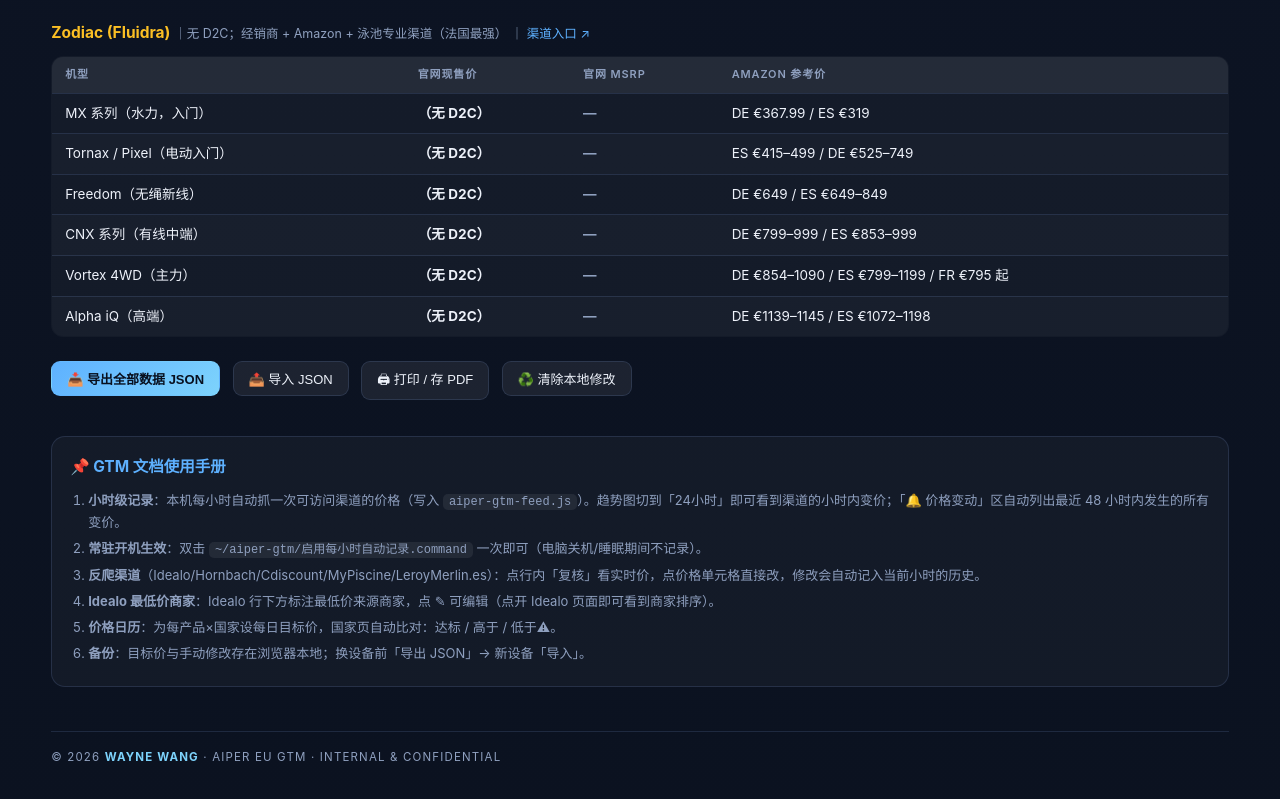
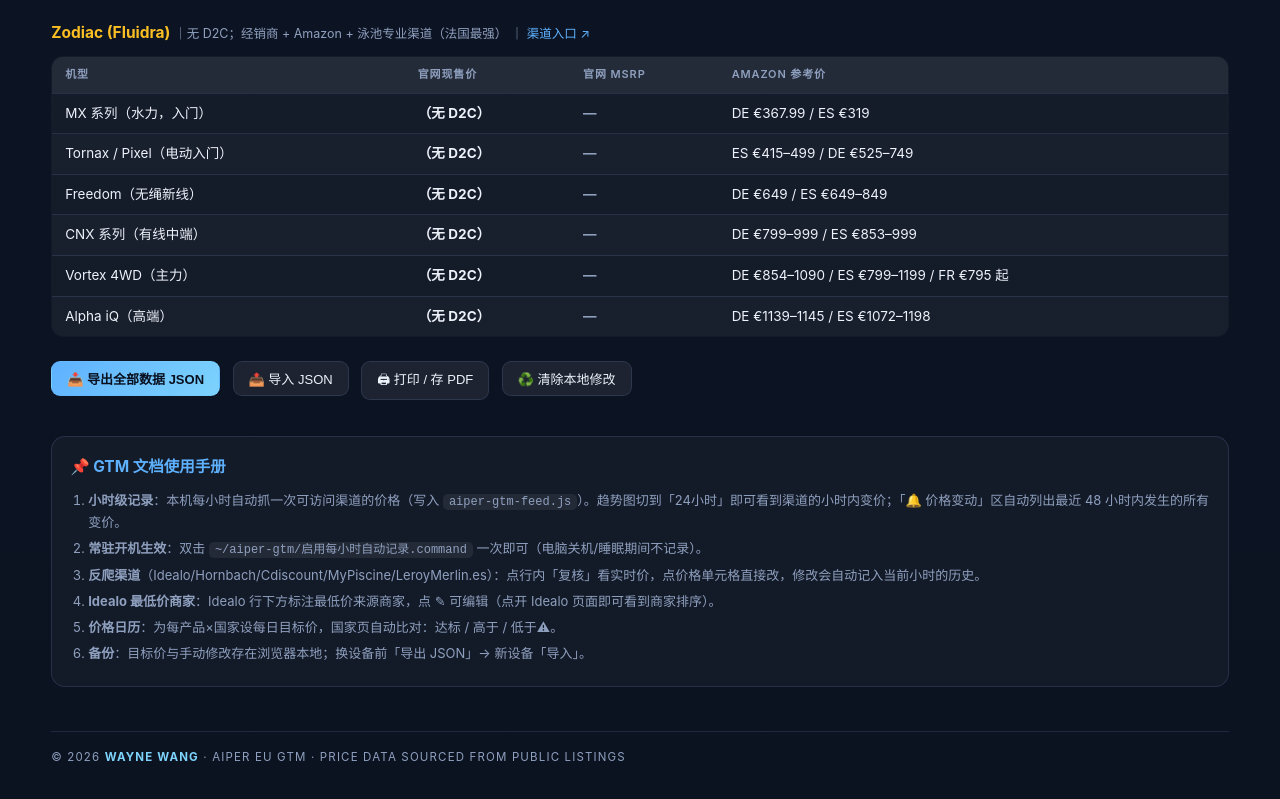
Before and after one commit to waynewang1024-max/aiper-gtm, a plain HTML site: page index.html in a window 1280 px wide. Shown: the part 2831-3630 px from the top of the page. Drawn offline with Linux system fonts and the light colour scheme.

Commit message:
footer: public-friendly wording

```diff
--- a/index.html
+++ b/index.html
@@ -162,7 +162,7 @@
   </ol>
 </div>
 
-<footer>© 2026 <b>Wayne Wang</b> · Aiper EU GTM · Internal &amp; Confidential</footer>
+<footer>© 2026 <b>Wayne Wang</b> · Aiper EU GTM · Price data sourced from public listings</footer>
 
 <script src="aiper-gtm-feed.js"></script>
 <script src="aiper-gtm-feed-local.js"></script>
```
